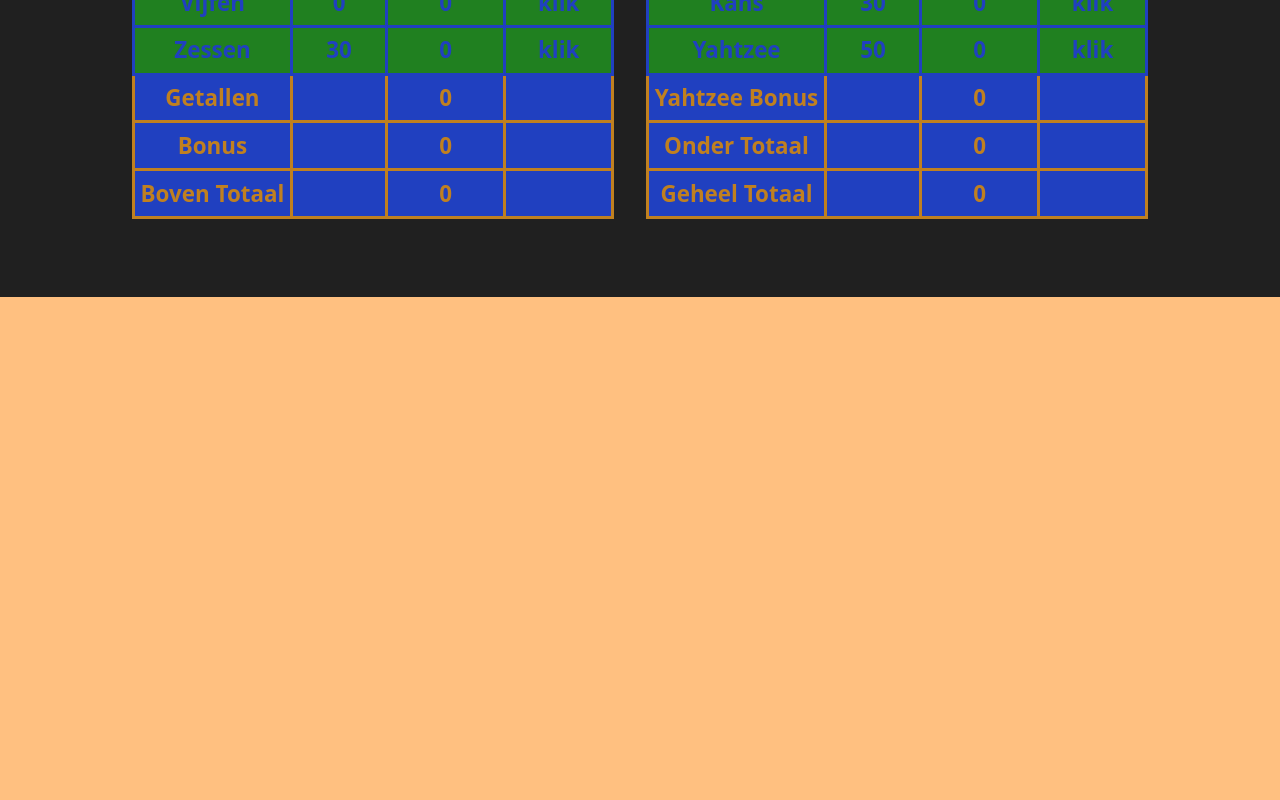
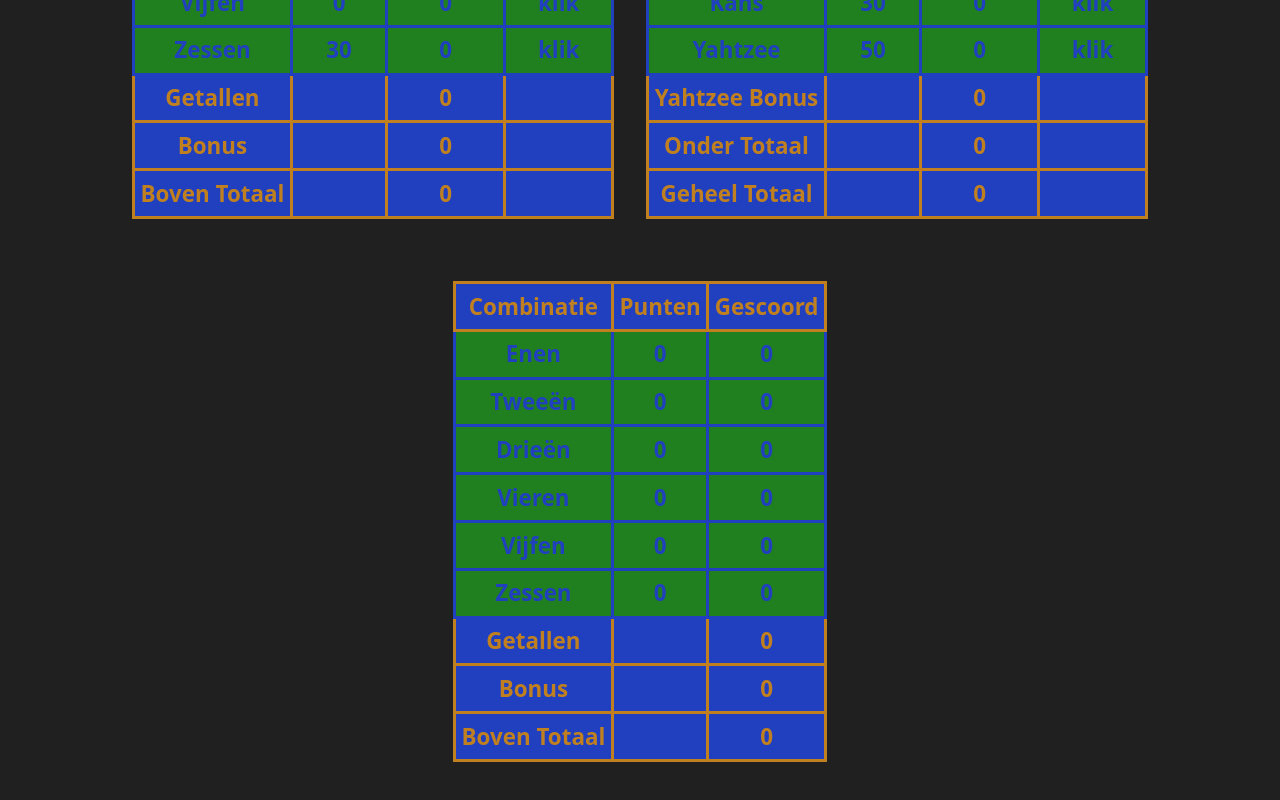
Before and after one commit to janderkkotlarski/vue_yahtzee, a Vue app: page / in a window 1280 px wide. Shown: the part 604-1404 px from the top of the page. Before the commit the page ends 901 px from the top, so only its background shows below. Built offline with nearby package versions, Linux system fonts and the light colour scheme.

Commit message:
got the scorelist to work enough, converted some reactive variables to ref in order to patch through definemodels and refactored some .value stuff in order to smooth out the code

```diff
--- a/src/components/Scorelist.vue
+++ b/src/components/Scorelist.vue
@@ -7,7 +7,7 @@
 
 const initUpper = () => {
     return [
-        {id: 1, title: 'Enen', scored: 0, final: 9001, yonus: 'null', locked: klik},
+        {id: 1, title: 'Enen', scored: 0, final: 0, yonus: 'null', locked: klik},
         {id: 2, title: 'Tweeën', scored: 0, final: 0, yonus: 'null', locked: klik},
         {id: 3, title: 'Drieën', scored: 0, final: 0, yonus: 'null', locked: klik},
         {id: 4, title: 'Vieren', scored: 0, final: 0, yonus: 'null', locked: klik},
@@ -20,6 +20,8 @@
 };
 
 const listing = defineModel('listing', {type: Array, default: []});
+
+listing.value = initUpper();
 
 const arrayEntry = (array, key, content) => {
     for (const entry of array.value) {
--- a/src/components/Scorer.vue
+++ b/src/components/Scorer.vue
@@ -65,7 +65,7 @@
     }
 };
 
-const scoreUpper = reactive({
+const scoreUpper = ref({
     scores: [
         {id: 1, title: 'Enen', scored: 0, final: 0, yonus: 'null', locked: klik},
         {id: 2, title: 'Tweeën', scored: 0, final: 0, yonus: 'null', locked: klik},
@@ -79,7 +79,7 @@
     ],
 });
 
-const scoreLower = reactive({
+const scoreLower = ref({
     scores: [
         {id: 'three', title: '3 Gelijke', scored: 0, final: 0, yonus: 'null', locked: klik},
         {id: 'four', title: '4 Gelijke', scored: 0, final: 0, yonus: 'null', locked: klik},
@@ -93,6 +93,10 @@
         {id: 'total', title: 'Geheel Totaal', scored: ' ', final: 0, yonus: 'never', locked: back},
     ],
 });
+
+const scoress = list => {
+    return list.value.scores;
+};
 
 const multiples = reactive({
     counts: [],
@@ -164,7 +168,7 @@
 const countUpper = () => {
     let index = 1;
 
-    for (const entry of scoreUpper.scores) {
+    for (const entry of scoress(scoreUpper)) {
         if (entry.locked != back && entry.locked != lack) {
             const score = arrayEntry(multiples.counts, 'id', entry.id).count * entry.id;
             entryLocking(entry, score);
@@ -221,19 +225,19 @@
 };
 
 const sumUpper = () => {
-    const scores = scoreUpper.scores;
-    const summed = finalSummer(scores);
+    const scoresU = scoress(scoreUpper);
+    const summed = finalSummer(scoresU);
 
-    arrayEntry(scores, 'id', 'summed').final = summed;
+    arrayEntry(scoresU, 'id', 'summed').final = summed;
     const bonus = summed >= 63 ? 35 : 0;
-    arrayEntry(scores, 'id', 'bonus').final = bonus;
-    arrayEntry(scores, 'id', 'upper').final = summed + bonus;
+    arrayEntry(scoresU, 'id', 'bonus').final = bonus;
+    arrayEntry(scoresU, 'id', 'upper').final = summed + bonus;
 
-    lockList(scores);
+    lockList(scoresU);
 };
 
 const multiYahtzee = () => {
-    moreYahtzee = arrayEntry(scoreLower.scores, 'id', 'yahtzee').final === 50 && yahtzeeNumber.value != 0;
+    moreYahtzee = arrayEntry(scoress(scoreLower), 'id', 'yahtzee').final === 50 && yahtzeeNumber.value != 0;
 };
 
 const deklak = list => {
@@ -245,23 +249,23 @@
 };
 
 const klikable = () => {
-    deklak(scoreUpper.scores);
-    deklak(scoreLower.scores);
+    const scoresU = scoress(scoreUpper);
+    const scoresL = scoress(scoreLower);
+
+    deklak(scoresU);
+    deklak(scoresL);
 
     if (moreYahtzee) {
-        if (
-            arrayEntry(scoreUpper.scores, 'id', yahtzeeNumber.value).locked != lock ||
-            lockCount(scoreLower.scores) + 3 < scoreLower.scores.length
-        ) {
-            for (const entry of scoreUpper.scores) {
+        if (arrayEntry(scoresU, 'id', yahtzeeNumber.value).locked != lock || lockCount(scoresL) + 3 < scoresL.length) {
+            for (const entry of scoresU) {
                 if (entry.locked === klik && entry.id != yahtzeeNumber.value) {
                     entry.locked = klak;
                 }
             }
         }
 
-        if (arrayEntry(scoreUpper.scores, 'id', yahtzeeNumber.value).locked != lock) {
-            for (const entry of scoreLower.scores) {
+        if (arrayEntry(scoresU, 'id', yahtzeeNumber.value).locked != lock) {
+            for (const entry of scoresL) {
                 if (entry.locked === klik) {
                     entry.locked = klak;
                 }
@@ -320,7 +324,7 @@
 const countLower = () => {
     const scoreSheet = lowerScoring();
 
-    for (const entry of scoreLower.scores) {
+    for (const entry of scoress(scoreLower)) {
         if (entry.locked != back) {
             entryLocking(entry, arrayEntry(scoreSheet, 'id', entry.id).score);
         }
@@ -332,16 +336,17 @@
 };
 
 const sumLower = () => {
-    const scores = scoreLower.scores;
-    const summed = finalSummer(scores);
+    const scoresU = scoress(scoreUpper);
+    const scoresL = scoress(scoreLower);
+    const summed = finalSummer(scoresL);
 
-    arrayEntry(scores, 'id', 'yonus').final = extraYahtzee.value * 100;
-    arrayEntry(scores, 'id', 'lower').final = summed;
-    arrayEntry(scores, 'id', 'total').final =
-        summed + extraYahtzee.value * 100 + arrayEntry(scoreUpper.scores, 'id', 'upper').final;
+    arrayEntry(scoresL, 'id', 'yonus').final = extraYahtzee.value * 100;
+    arrayEntry(scoresL, 'id', 'lower').final = summed;
+    arrayEntry(scoresL, 'id', 'total').final =
+        summed + extraYahtzee.value * 100 + arrayEntry(scoresU, 'id', 'upper').final;
 
-    if (fullyLocking(scoreUpper.scores)) {
-        lockList(scores);
+    if (fullyLocking(scoresU)) {
+        lockList(scoresL);
     }
 };
 
@@ -363,8 +368,8 @@
 const yahtzeeClicking = index => {
     return (
         index === yahtzeeNumber.value ||
-        (arrayEntry(scoreUpper.scores, 'id', yahtzeeNumber.value).locked === lock && typeof index != 'number') ||
-        lockCount(scoreLower.scores) + 3 === scoreLower.scores.length
+        (arrayEntry(scoress(scoreUpper), 'id', yahtzeeNumber.value).locked === lock && typeof index != 'number') ||
+        lockCount(scoress(scoreLower)) + 3 === scoress(scoreLower).length
     );
 };
 
@@ -409,8 +414,6 @@
 
     recount();
 };
-
-// <Scorelist :listing="scoreUpper.scores" />
 </script>
 
 <template>
@@ -474,4 +477,6 @@
 
     <br />
     <br />
+
+    <Scorelist />
 </template>
```
